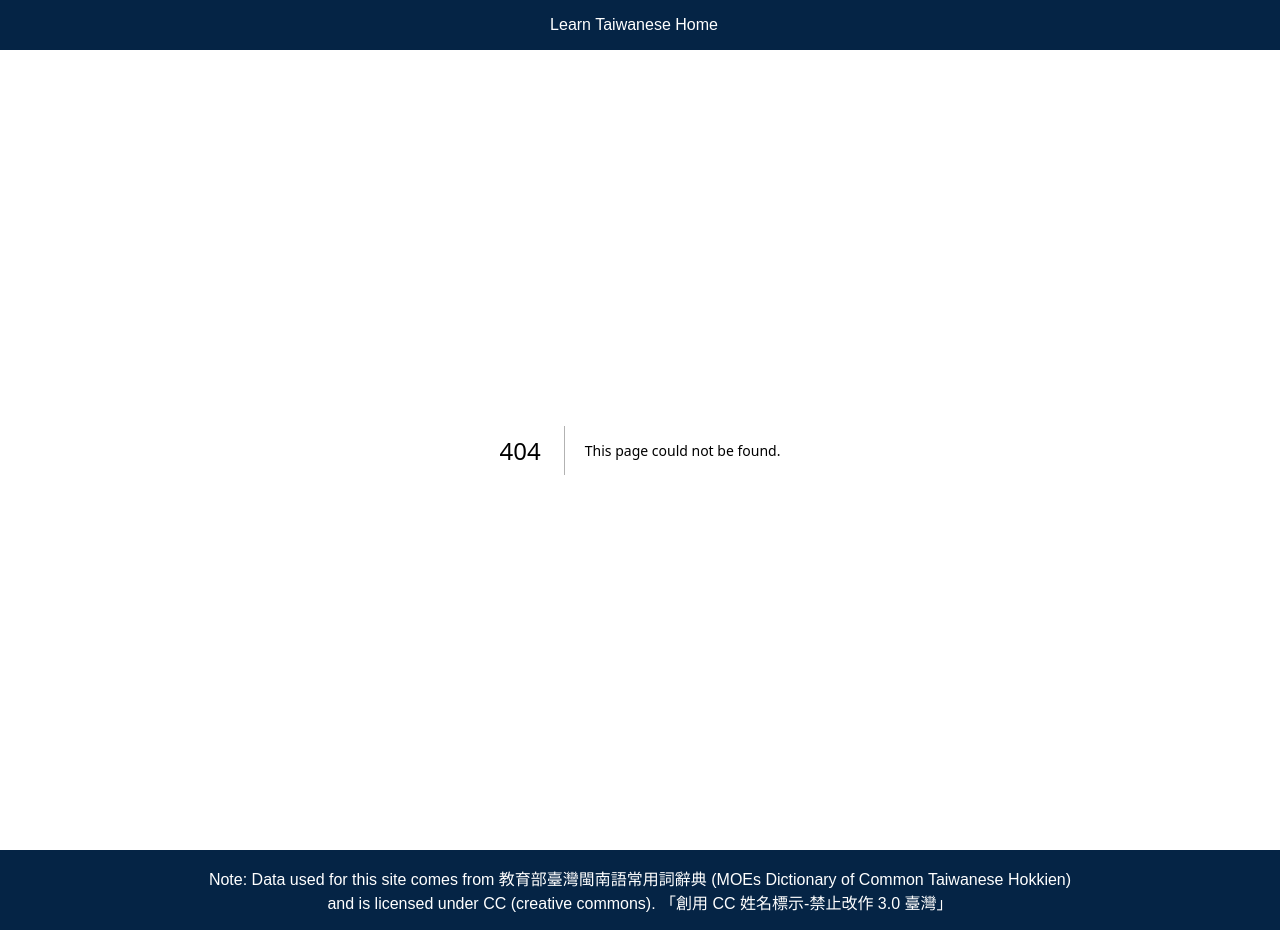
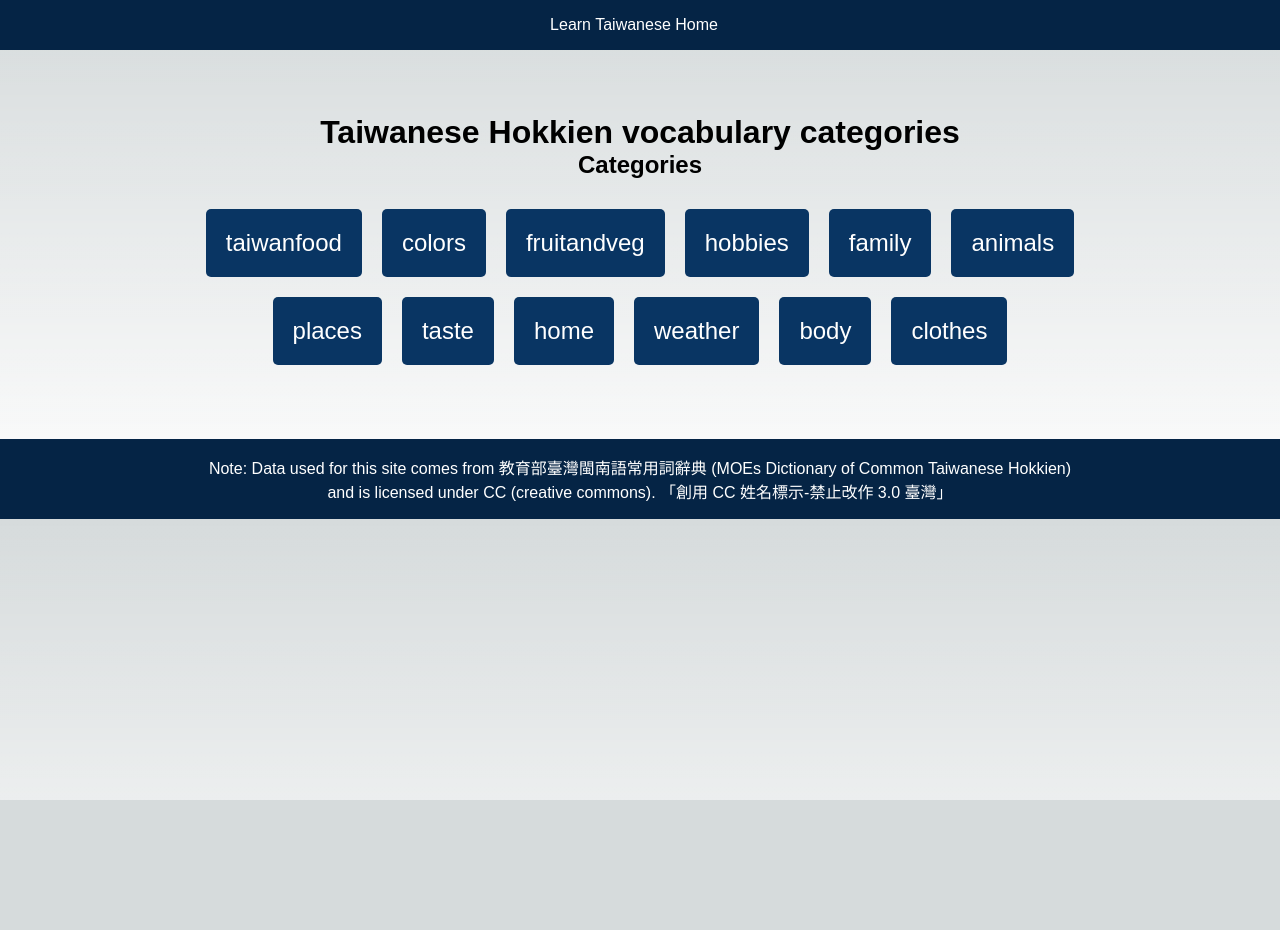
Before and after one commit to jielongjp/study-taigi, a Next.js app: page /vocab in a window 1280 px wide. Before the commit this address had no page. After the commit the page ends 800 px from the top, so only its background shows below. Built offline with nearby package versions, Linux system fonts and the light colour scheme.

Commit message:
add category index page

```diff
--- a/src/components/CategoryCardList/index.tsx
+++ b/src/components/CategoryCardList/index.tsx
@@ -2,15 +2,19 @@ import { styled } from "styled-components";
 import CategoryNames from "../../utils/CatergoryNames";
 import Link from "next/link";
 
-export default function CategoryCardList() {
+export default function CategoryCardList({ isHome }: { isHome: boolean }) {
+  const categoryList = isHome
+    ? Object.keys(CategoryNames).slice(0, 12)
+    : Object.keys(CategoryNames);
+
   return (
     <StWrapper>
       <StTitle>
-        <h2>Vocab Categories</h2>
+        <h2>Categories</h2>
       </StTitle>
       <div>
         <StLinkList>
-          {Object.keys(CategoryNames).map((category) => (
+          {categoryList.map((category) => (
             <li key={category}>
               <Link href={`/vocab/${category}`}>{category}</Link>
             </li>
--- a/src/pages/index.tsx
+++ b/src/pages/index.tsx
@@ -15,7 +15,10 @@ export default function Home() {
       </Head>
       <StMain>
         <StTitle>Taiwanese Hokkien Vocab</StTitle>
-        <CategoryCardList />
+        <CategoryCardList isHome={true} />
+        <StText>
+          <Link href="/vocab">See all categories</Link>
+        </StText>
         <StText>
           New to the Taiwanese language? Have a look at some of the top
           recommended resources <br></br> for learning Taiwanese Hokkien here:{" "}
--- /dev/null
+++ b/src/pages/vocab/index.tsx
@@ -0,0 +1,16 @@
+import CategoryCardList from "../../components/CategoryCardList";
+import styled from "styled-components";
+
+export default function VocabIndex() {
+  return (
+    <StVocabContainer>
+      <h1>Taiwanese Hokkien vocabulary categories</h1>
+      <CategoryCardList isHome={false} />
+    </StVocabContainer>
+  );
+}
+
+const StVocabContainer = styled.div`
+  margin: 8vh 0;
+  text-align: center;
+`;
```
Also changed, not shown: src/pages/vocab/[category].tsx (+7 -2 lines).
